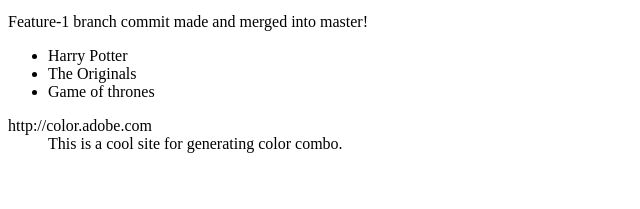
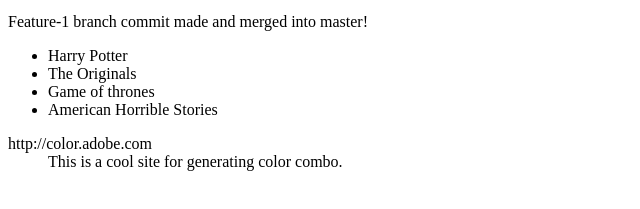
Before and after one commit to JohnsonChen4110/info343, a plain HTML site: page index.html in a window 1280 px wide. Shown: the part 101-310 px from the top of the page, without its empty margins (0-640 px from the left). Drawn offline with Linux system fonts and the light colour scheme.

Commit message:
This is the gh-pages

```diff
--- a/index.html
+++ b/index.html
@@ -13,6 +13,7 @@
         <li>Harry Potter</li>
         <li>The Originals</li>
         <li>Game of thrones</li>
+        <li>American Horrible Stories</li>
     </ul>
 
     <dl>
```
